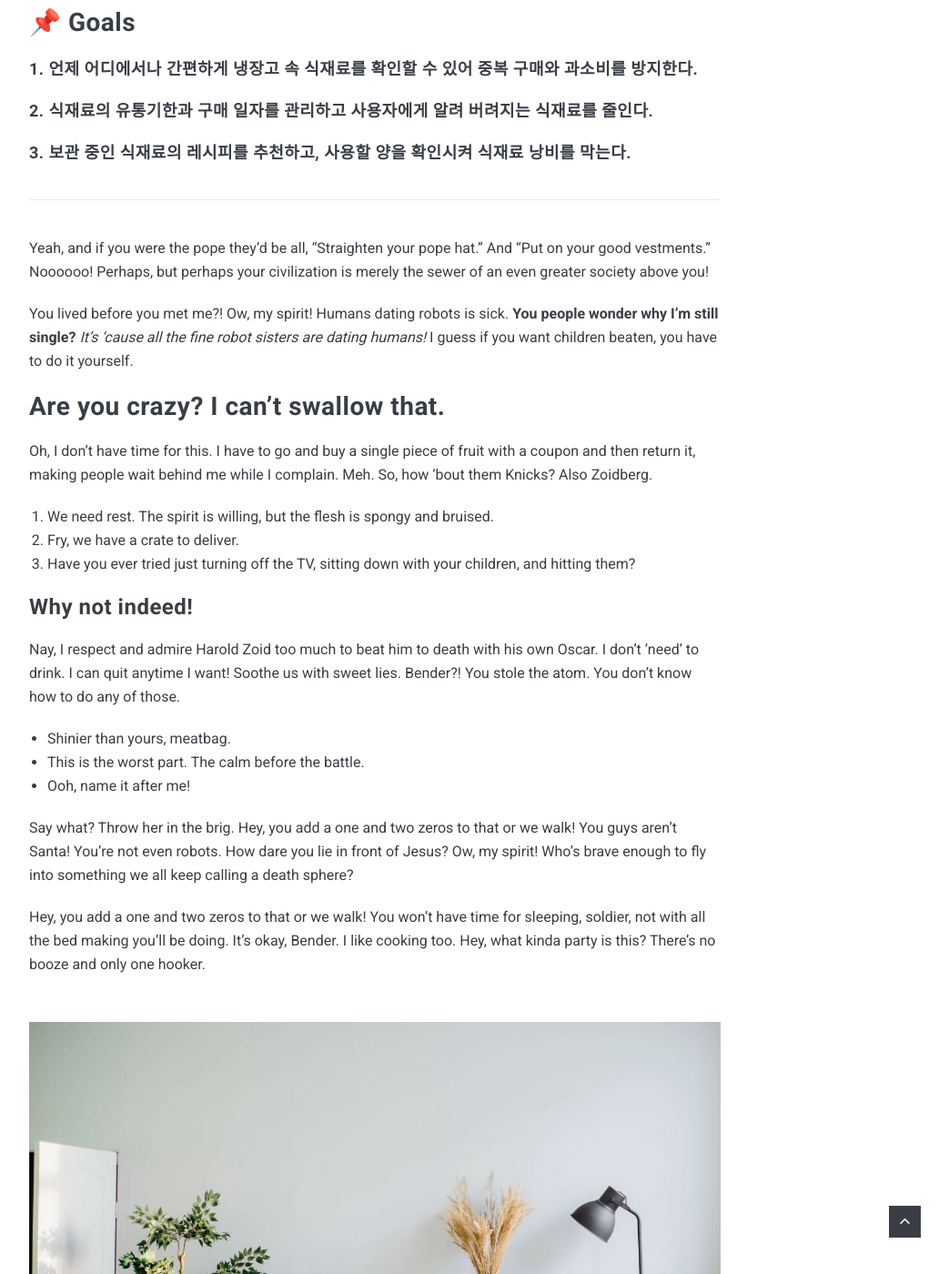
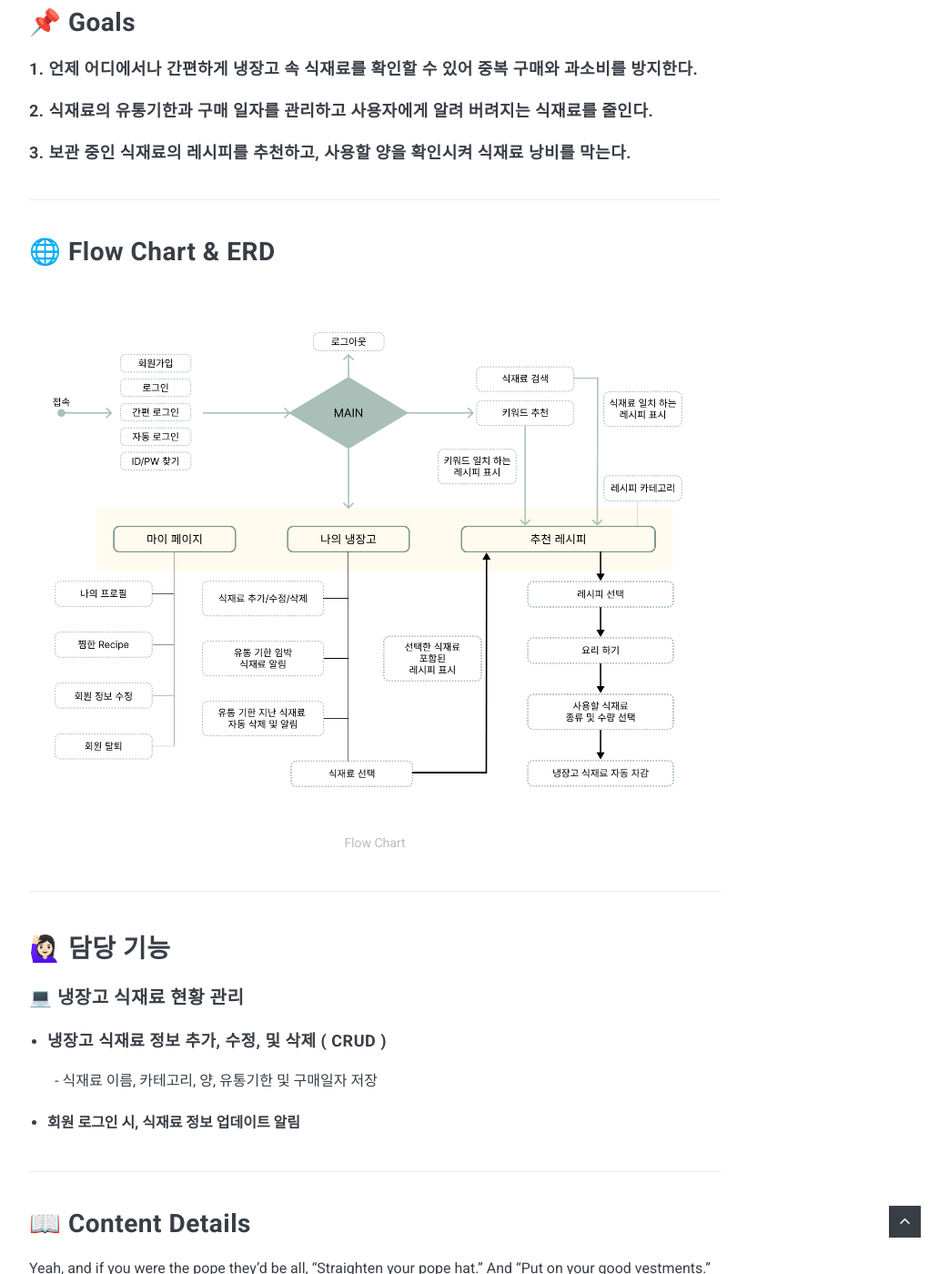
Before and after one commit to nietzche15/nietzche15.github.io, a Jekyll site: the page built from _posts/2023-02-26-Mafia-Game.markdown, in a window 1280 px wide and 1400 px high, scrolled down 1795 px. Shown: the whole window at 91% size, without its empty margins (228-1271 px from the left). Built offline with Jekyll 4.4.1, drawn with Linux system fonts in a browser that asks for light colours; nearby versions of some CDN libraries; some of the changed text lies outside the part shown.

Commit message:
project02, project03 template 수정

```diff
--- a/_posts/2023-02-05-Open-your-window.markdown
+++ b/_posts/2023-02-05-Open-your-window.markdown
@@ -70,6 +70,10 @@ _Flow Chart_
 &emsp;&ensp; - 유통기한 지난 식재료 자동 삭제 및 알림
 &emsp;&ensp; - 유통기한 임박 식재료 알림
 
+---
+
+## 📖 Content Details
+
 Yeah, and if you were the pope they'd be all, "Straighten your pope hat." And "Put on your good vestments." Noooooo! Perhaps, but perhaps your civilization is merely the sewer of an even greater society above you!
 
 You lived before you met me?! Ow, my spirit! Humans dating robots is sick. **You people wonder why I'm still single?** _It's 'cause all the fine robot sisters are dating humans!_ I guess if you want children beaten, you have to do it yourself.
--- a/_posts/2023-02-26-Mafia-Game.markdown
+++ b/_posts/2023-02-26-Mafia-Game.markdown
@@ -48,6 +48,27 @@ _JavaScript, Bootstrap, SweetAlert, Chart.js, Axios, Ajax_
 ##### 3. 보관 중인 식재료의 레시피를 추천하고, 사용할 양을 확인시켜 식재료 낭비를 막는다.
 
 ---
+
+## 🌐 Flow Chart & ERD
+
+![]({{ site.baseurl }}/images/project01/project01-FC.png)
+_Flow Chart_
+
+---
+
+## 🙋🏻‍♀️ 담당 기능
+
+#### 💻 냉장고 식재료 현황 관리
+
+- ##### 냉장고 식재료 정보 추가, 수정, 및 삭제 ( CRUD )
+
+&emsp;&ensp; - 식재료 이름, 카테고리, 양, 유통기한 및 구매일자 저장
+
+- **회원 로그인 시, 식재료 정보 업데이트 알림**
+
+---
+
+## 📖 Content Details
 
 Yeah, and if you were the pope they'd be all, "Straighten your pope hat." And "Put on your good vestments." Noooooo! Perhaps, but perhaps your civilization is merely the sewer of an even greater society above you!
 
```
Also changed, not shown: other parts of _posts/2023-02-26-Mafia-Game.markdown (+1 -1 lines).
